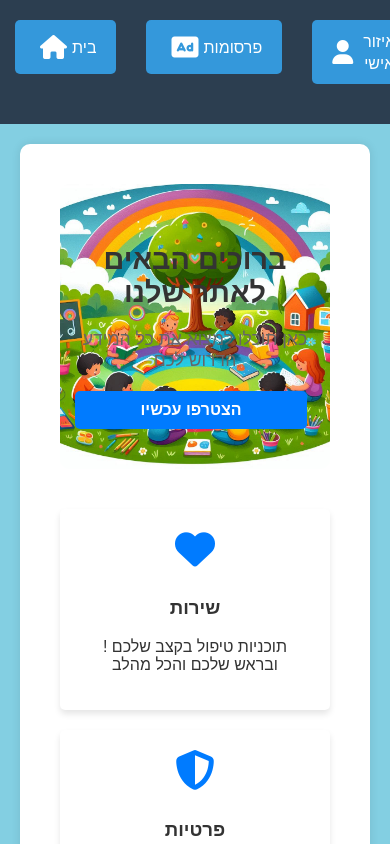
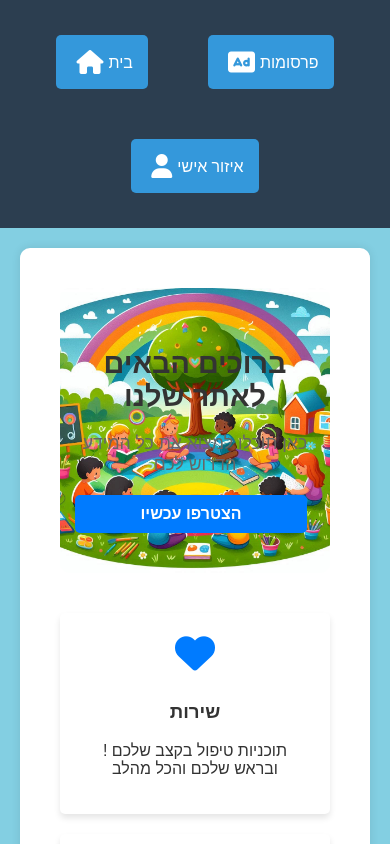
Before and after one commit to mendi-cohen/yaffa-App, a React (Create React App) app: page / in a window 390 px wide. Shown: the top 844 px of the page. Built offline with nearby package versions, Linux system fonts and the light colour scheme.

Commit message:
הוספת שינוי ל Layout להדבקת וסידור התפריט העליון

```diff
--- a/src/Css/Layout.css
+++ b/src/Css/Layout.css
@@ -121,23 +121,27 @@ body {
 
   .side-nav {
     width: 100%;
-    height: 15%;
+    height: auto;
+    position: sticky;
+    top: 0;
+    z-index: 1000;
   }
 
   .side-nav.expanded {
     width: 100%;
     text-align: center;
-    padding-bottom: 20px;
+    padding: 10px 0;
   }
 
   .side-nav ul {
     display: flex;
-    justify-content: space-evenly;
+    flex-wrap: wrap;
+    justify-content: center;
   }
 
   .side-nav li {
-    flex-direction: column;
-    text-align: center;
+    flex: 0 0 auto;
+    margin: 5px 10px;
   }
 
   .blinking-icon {
@@ -145,7 +149,7 @@ body {
   }
 
   .blinking-icon-up {
-    display: block;
+    display: inline-block;
   }
 
   .login-button {
@@ -155,8 +159,6 @@ body {
     text-decoration: none;
     border-radius: 5px;
     transition: background-color 0.3s ease;
-    position: relative;
-    top: 0;
-    left: 0;
+    display: inline-block;
   }
 }
```
